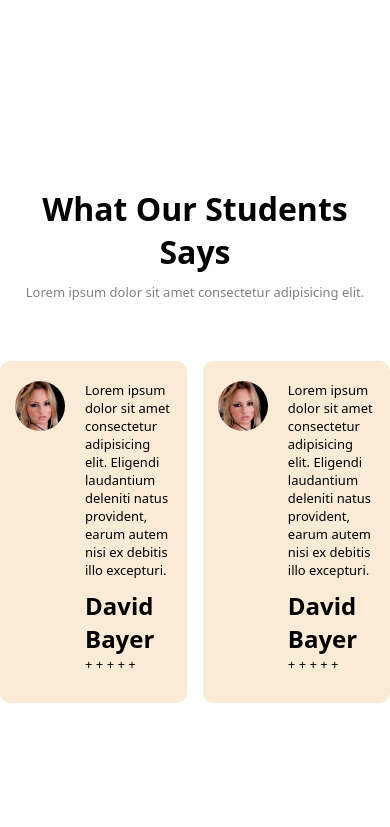
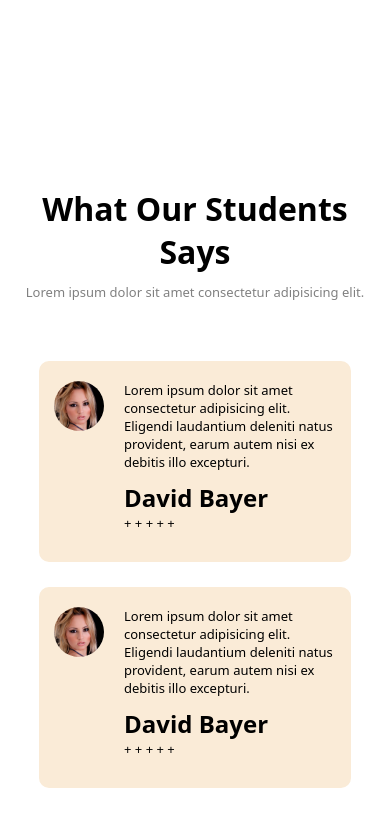
Before and after one commit to devoleper-samreen/blog-website, a plain HTML site: page index.html in a window 390 px wide. Shown: the part 5053-5880 px from the top of the page. Before the commit the page ends 5836 px from the top, so only its background shows below. Drawn offline with Linux system fonts and the light colour scheme.

Commit message:
pushing code

```diff
--- a/style.css
+++ b/style.css
@@ -341,4 +341,9 @@ button{
         }
     }
 
+    .col-2{
+        flex-basis: 80%;
+        margin-bottom: 25px;
+        margin-left: 10%;
+    }
 }
```
